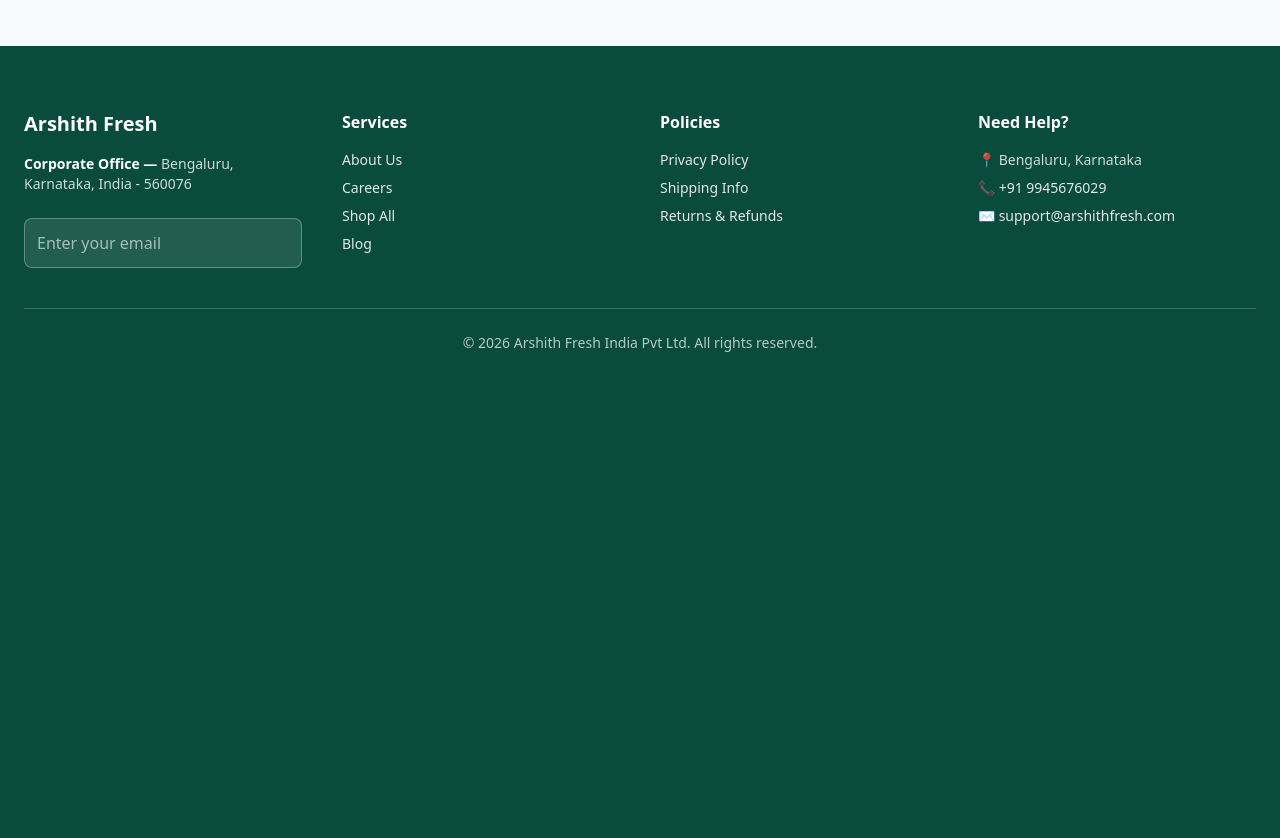
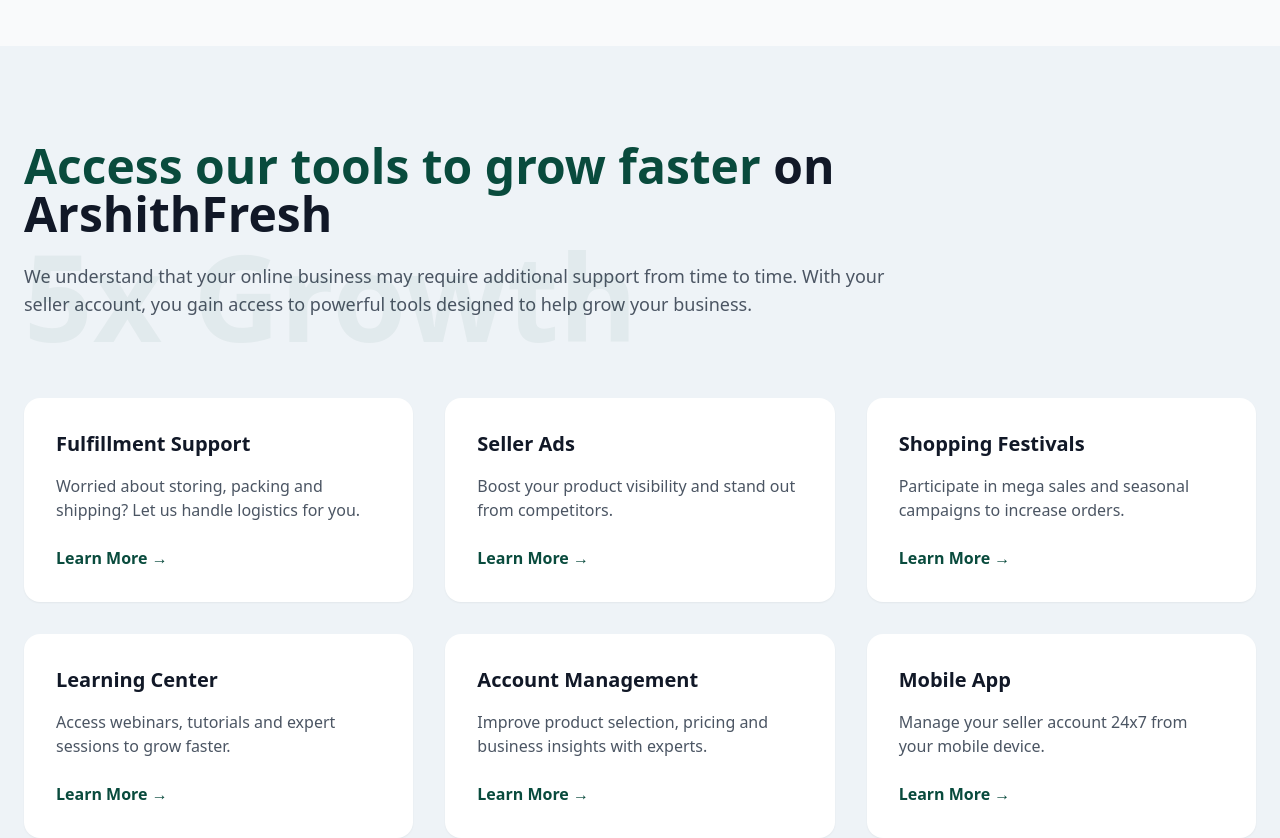
Before and after one commit to GuruMaheswarReddy/seller-project, a React (Vite) app: page / in a window 1280 px wide. Shown: the part 2780-3618 px from the top of the page. Before the commit the page ends 3165 px from the top, so only its background shows below. Built offline with nearby package versions, Linux system fonts and the light colour scheme.

Commit message:
Update Home.jsx

```diff
--- a/src/pages/home/Home.jsx
+++ b/src/pages/home/Home.jsx
@@ -335,6 +335,83 @@
 </section>
 
 
+      {/* TOOLS SECTION */}
+<section className="relative bg-[#eef3f7] py-24 overflow-hidden">
+  <div className="mx-auto max-w-7xl px-6">
+
+    {/* Heading */}
+    <div className="max-w-4xl">
+      <h2 className="text-4xl sm:text-5xl font-bold text-gray-900 leading-tight">
+        <span className="text-[#094b3d]">
+          Access our tools to grow faster
+        </span>{" "}
+        on ArshithFresh
+      </h2>
+
+      <p className="mt-6 text-lg text-gray-600">
+        We understand that your online business may require additional
+        support from time to time. With your seller account, you gain
+        access to powerful tools designed to help grow your business.
+      </p>
+    </div>
+
+    {/* Background Large Text */}
+    <div className="absolute left-6 top-40 text-[120px] font-bold text-[#094b3d]/5 select-none pointer-events-none">
+      5x Growth
+    </div>
+
+    {/* Cards Grid */}
+    <div className="relative mt-20 grid gap-8 sm:grid-cols-2 lg:grid-cols-3">
+
+      {[
+        {
+          title: "Fulfillment Support",
+          desc: "Worried about storing, packing and shipping? Let us handle logistics for you."
+        },
+        {
+          title: "Seller Ads",
+          desc: "Boost your product visibility and stand out from competitors."
+        },
+        {
+          title: "Shopping Festivals",
+          desc: "Participate in mega sales and seasonal campaigns to increase orders."
+        },
+        {
+          title: "Learning Center",
+          desc: "Access webinars, tutorials and expert sessions to grow faster."
+        },
+        {
+          title: "Account Management",
+          desc: "Improve product selection, pricing and business insights with experts."
+        },
+        {
+          title: "Mobile App",
+          desc: "Manage your seller account 24x7 from your mobile device."
+        }
+      ].map((item, index) => (
+        <div
+          key={index}
+          className="rounded-2xl bg-white p-8 shadow-sm hover:shadow-xl transition duration-300"
+        >
+          <h3 className="text-xl font-semibold text-gray-900">
+            {item.title}
+          </h3>
+
+          <p className="mt-4 text-gray-600">
+            {item.desc}
+          </p>
+
+          <button className="mt-6 text-[#094b3d] font-semibold hover:underline">
+            Learn More →
+          </button>
+        </div>
+      ))}
+
+    </div>
+  </div>
+</section>
+
+
 
       <Footer />
     </div>
```
